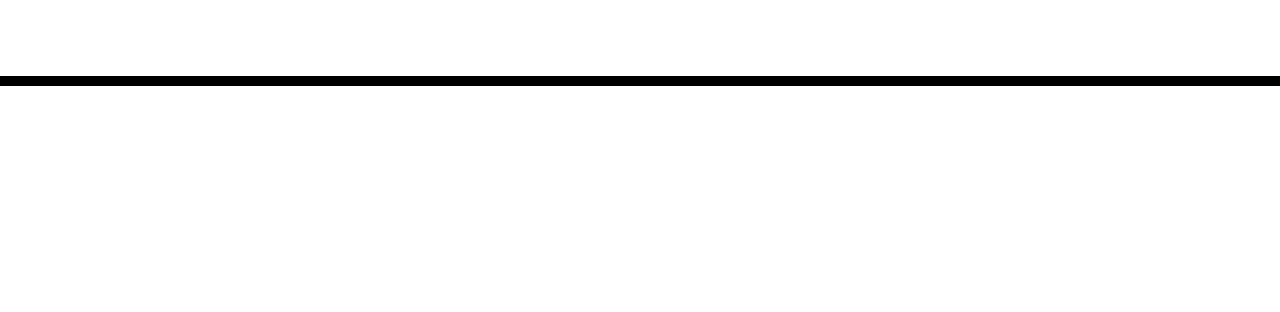
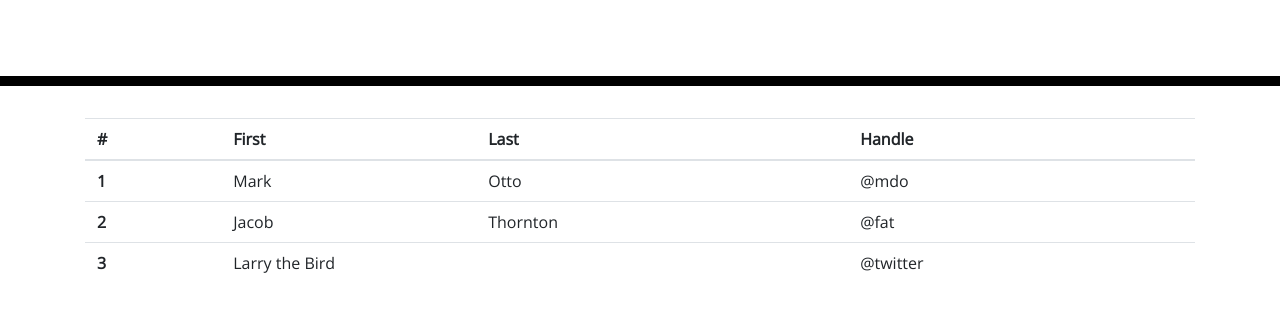
Before and after one commit to sarahlcox/homework_5_workdayscheduler_sbarkley, a plain HTML site: page Develop/index.html in a window 1280 px wide. Shown: the part 182-494 px from the top of the page. Drawn offline with nearby package versions, Linux system fonts and the light colour scheme.

Commit message:
added pseudocode and basic structure in html, and added pseudocode in javascript file

```diff
--- a/Develop/index.html
+++ b/Develop/index.html
@@ -6,8 +6,7 @@
     <meta http-equiv="X-UA-Compatible" content="ie=edge" />
     <link
       rel="stylesheet"
-      href="https://stackpath.bootstrapcdn.com/bootstrap/4.3.1/css/bootstrap.min.css"
-    />
+      href="https://stackpath.bootstrapcdn.com/bootstrap/4.5.2/css/bootstrap.min.css" integrity="sha384-JcKb8q3iqJ61gNV9KGb8thSsNjpSL0n8PARn9HuZOnIxN0hoP+VmmDGMN5t9UJ0Z" crossorigin="anonymous"/>
     <link
       rel="stylesheet"
       href="https://use.fontawesome.com/releases/v5.8.1/css/all.css"
@@ -30,9 +29,40 @@
     </header>
     <div class="container">
       <!-- Timeblocks go here -->
+            <!-- Create a one row, three column spread for layout using bootstrap. left col will be time from moment api,  middle col will be an input value, right will be a save btn, OR a table layout  -->
+            <table class="table table-hover">
+              <thead>
+                <tr>
+                  <th scope="col">#</th>
+                  <th scope="col">First</th>
+                  <th scope="col">Last</th>
+                  <th scope="col">Handle</th>
+                </tr>
+              </thead>
+              <tbody>
+                <tr>
+                  <th scope="row">1</th>
+                  <td>Mark</td>
+                  <td>Otto</td>
+                  <td>@mdo</td>
+                </tr>
+                <tr>
+                  <th scope="row">2</th>
+                  <td>Jacob</td>
+                  <td>Thornton</td>
+                  <td>@fat</td>
+                </tr>
+                <tr>
+                  <th scope="row">3</th>
+                  <td colspan="2">Larry the Bird</td>
+                  <td>@twitter</td>
+                </tr>
+              </tbody>
+            </table>
+      </div>
     </div>
-
     <script src="https://code.jquery.com/jquery-3.4.1.min.js"></script>
     <script src="https://cdnjs.cloudflare.com/ajax/libs/moment.js/2.24.0/moment.min.js"></script>
   </body>
+  <script src="script.js"></script>
 </html>
--- a/Develop/script.js
+++ b/Develop/script.js
@@ -0,0 +1,5 @@
+// define global variables
+//create fx that will input times into first col of the table from moment needs to repeat for every row
+//create text input fx that will save to local storage in middle col  needs to repeat for every row
+//create save btn  needs to repeat for every row
+//empty row needs to be gray if time past, green if free, red if busy (toggle fx?)
```
